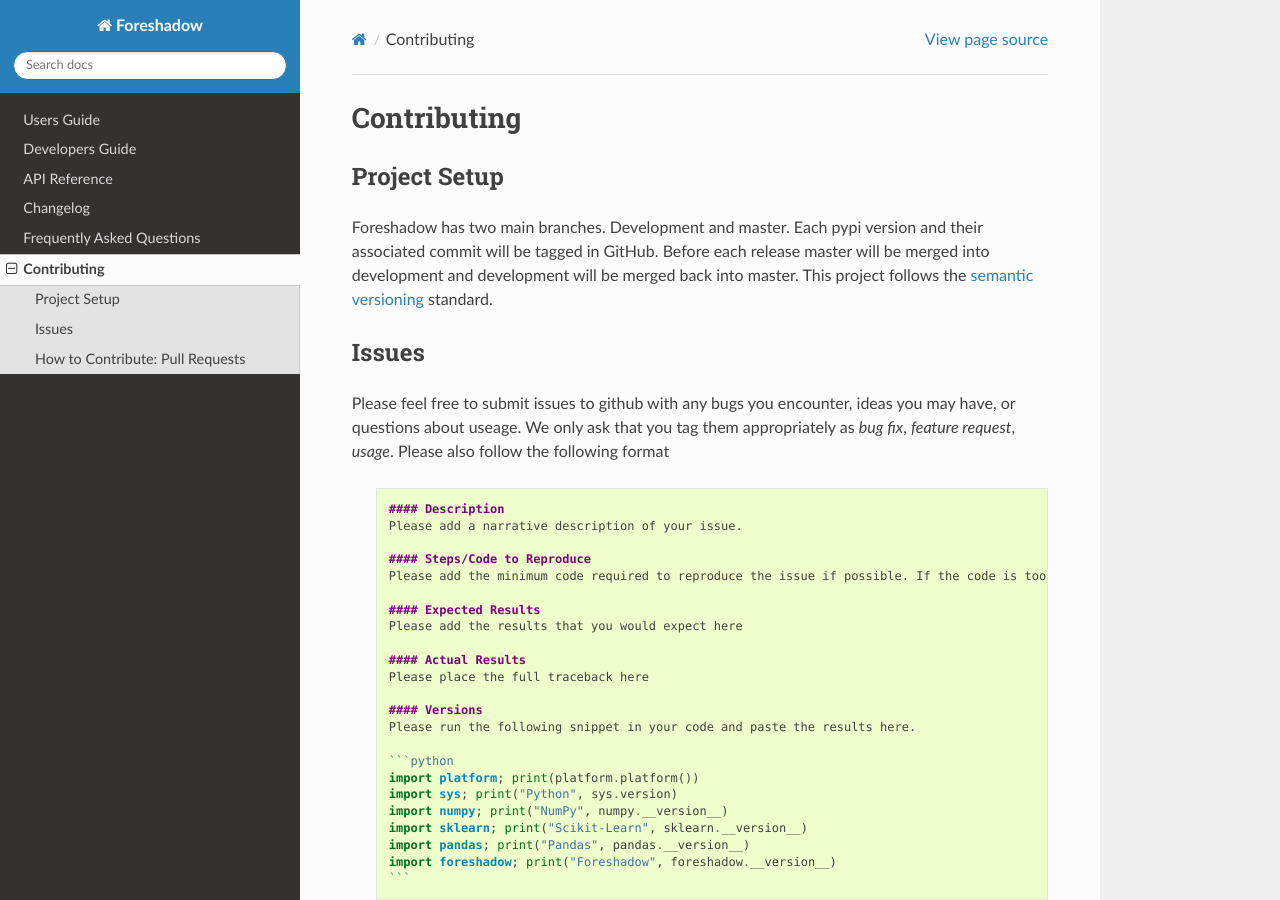
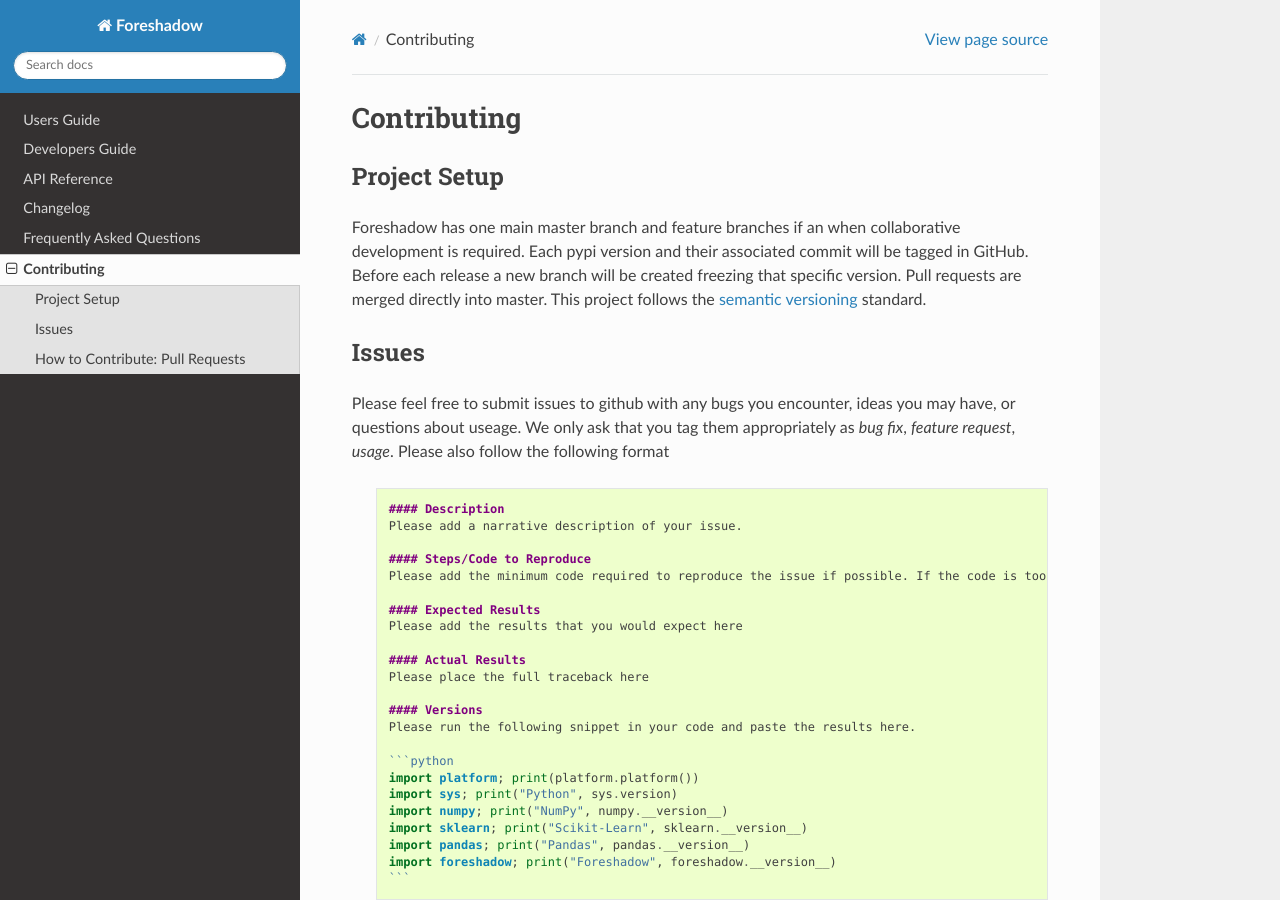
Before and after one commit to georgian-io-archive/foreshadow, a Sphinx documentation site: the page built from doc/contrib.rst, in a window 1280 px wide and 900 px high. Built offline with Sphinx 7.4.7 and the Read the Docs theme 2.0.0, drawn with Linux system fonts in a browser that asks for light colours.

Commit message:
Update release train information

```diff
--- a/doc/contrib.rst
+++ b/doc/contrib.rst
@@ -5,7 +5,7 @@
 
 Project Setup
 -------------
-Foreshadow has two main branches. Development and master. Each pypi version and their associated commit will be tagged in GitHub. Before each release master will be merged into development and development will be merged back into master. This project follows the `semantic versioning`_ standard.
+Foreshadow has one main master branch and feature branches if an when collaborative development is required. Each pypi version and their associated commit will be tagged in GitHub. Before each release a new branch will be created freezing that specific version. Pull requests are merged directly into master. This project follows the `semantic versioning`_ standard.
 
 .. _semantic versioning: https://semver.org/
 
```
